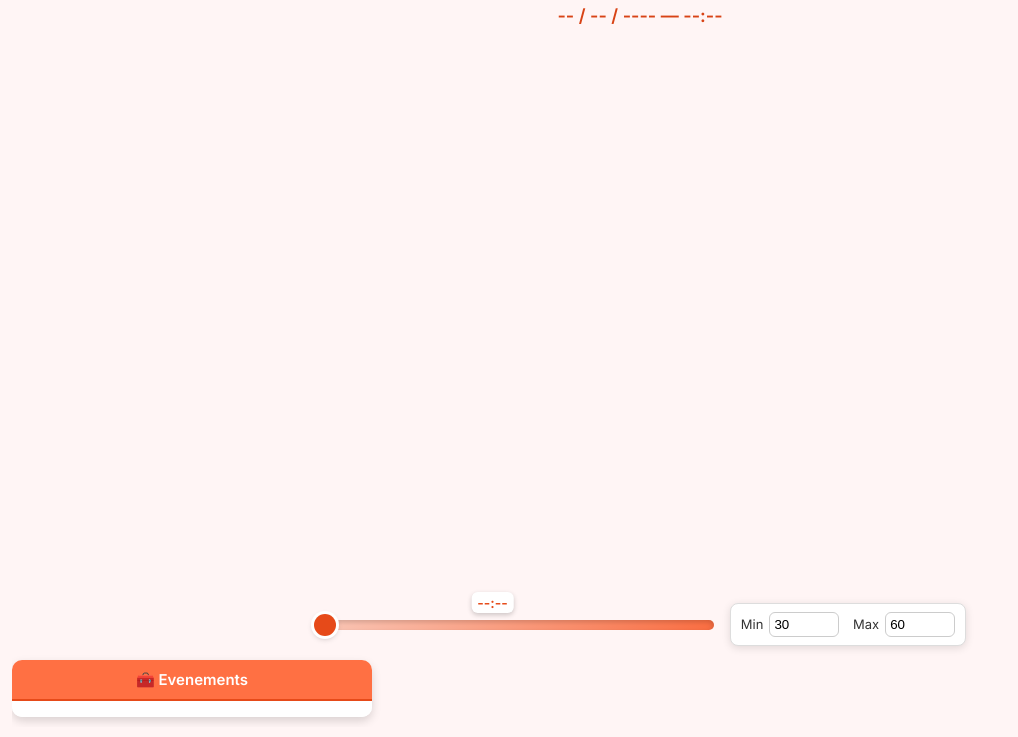
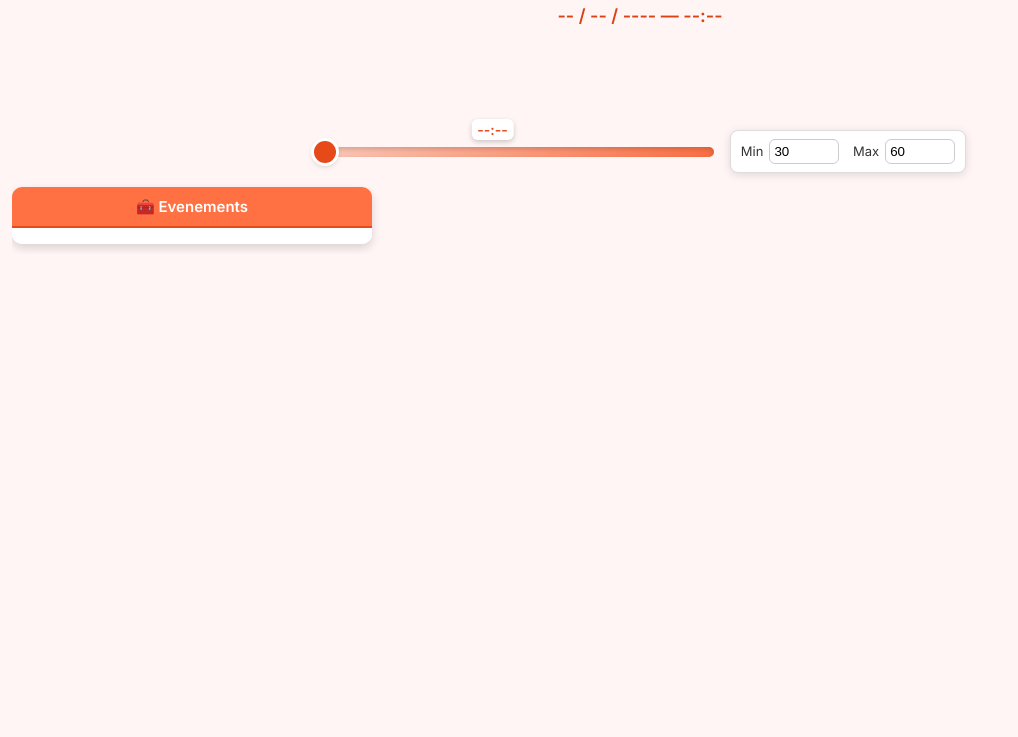
Before and after one commit to Smes21540/Drive, a plain HTML site: page index03.html in a window 1280 px wide. Shown: the part 63-800 px from the top of the page, without its empty margins (0-1018 px from the left). Drawn offline with Linux system fonts and the light colour scheme.

Commit message:
Update index03.html

```diff
--- a/index03.html
+++ b/index03.html
@@ -67,18 +67,30 @@ body{
 }
 
 /* ===== PAGE LAYOUT : main (3/4) + side (1/4) ===== */
-#pageWrap{
-  flex:1; display:flex; gap:10px; padding:10px 12px; overflow:hidden;
+#pageWrap {
+  flex: 1;
+  display: flex;
+  align-items: flex-start;   /* ✅ garde le volet collé en haut */
+  justify-content: space-between;
+  gap: 10px;
+  padding: 10px 12px;
+  overflow: hidden;
+  min-height: 0;             /* évite les débordements */
 }
 
+
 /* ===== Zone centrale : deux sous-grilles 22×6 centrées ===== */
-#mainCol{
-  flex:3; min-width:0;
-  display:flex; flex-direction:column;
-  overflow:hidden;
+#mainCol {
+  flex: 3;
+  min-width: 0;
+  display: flex;
+  flex-direction: column;
+  justify-content: space-between; /* ✅ regroupe grille + slider */
+  overflow: hidden;
   background: transparent;
-  min-height:70vh; /* ✅ assure un espace suffisant pour la grille */
+  min-height: 0;                  /* libère la hauteur totale */
 }
+
 
 #gridWrap{
   flex:1; display:flex; align-items:center; justify-content:center;
```
